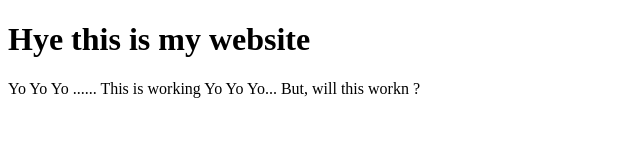
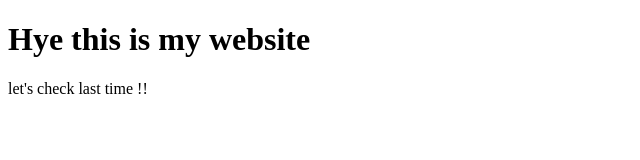
Before and after one commit to ptiwari6239/AWS-codebuild, a plain HTML site: page index.html in a window 1280 px wide. Shown: the whole page, without its empty margins (0-640 px from the left). Drawn offline with Linux system fonts and the light colour scheme.

Commit message:
last time

```diff
--- a/index.html
+++ b/index.html
@@ -5,7 +5,7 @@
 Hye this is my website
 </h1>
 <p>
-Yo Yo Yo ...... This is working Yo Yo Yo... But, will this workn ?
+let's check last time !!
 </p>
 </body>
 </html>
```
